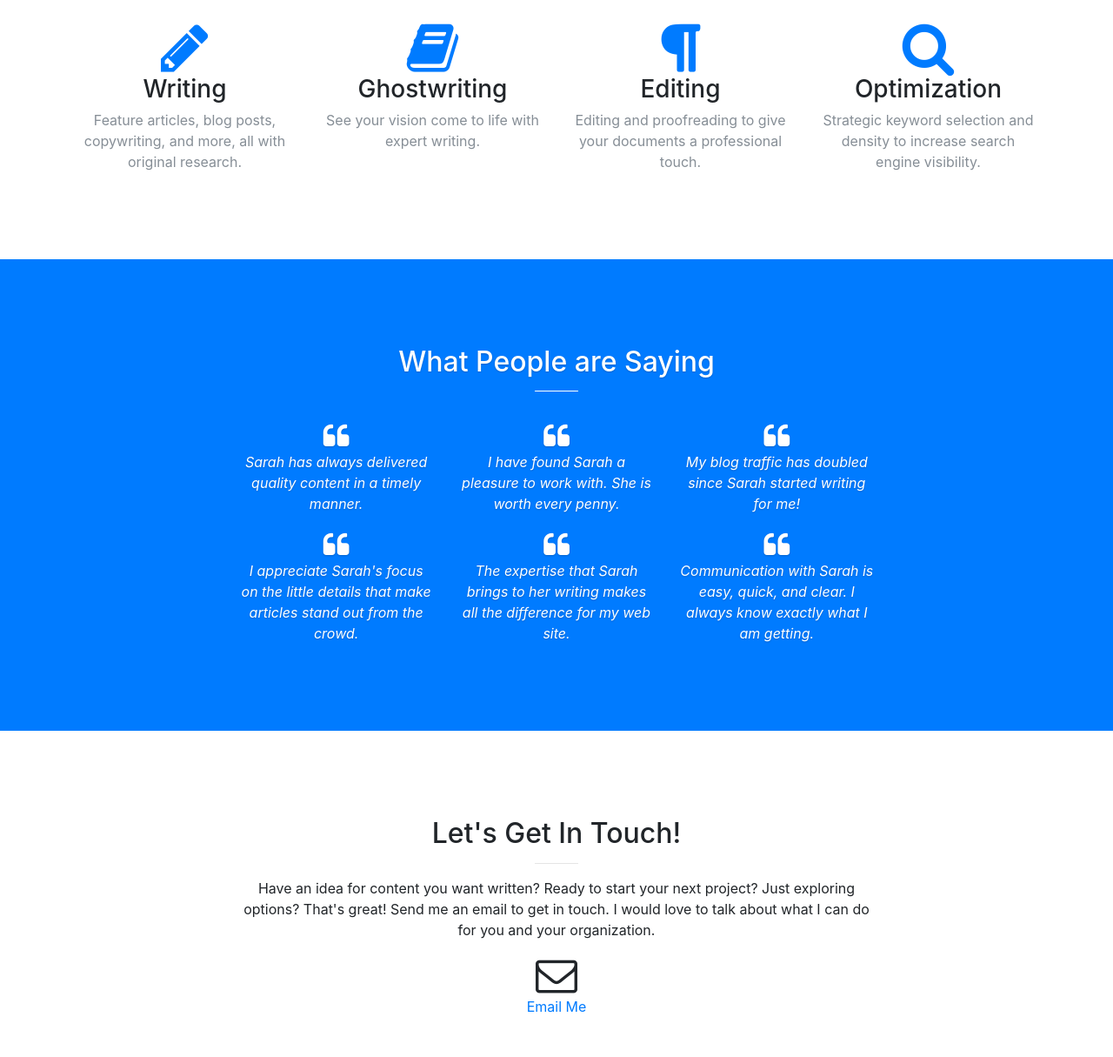
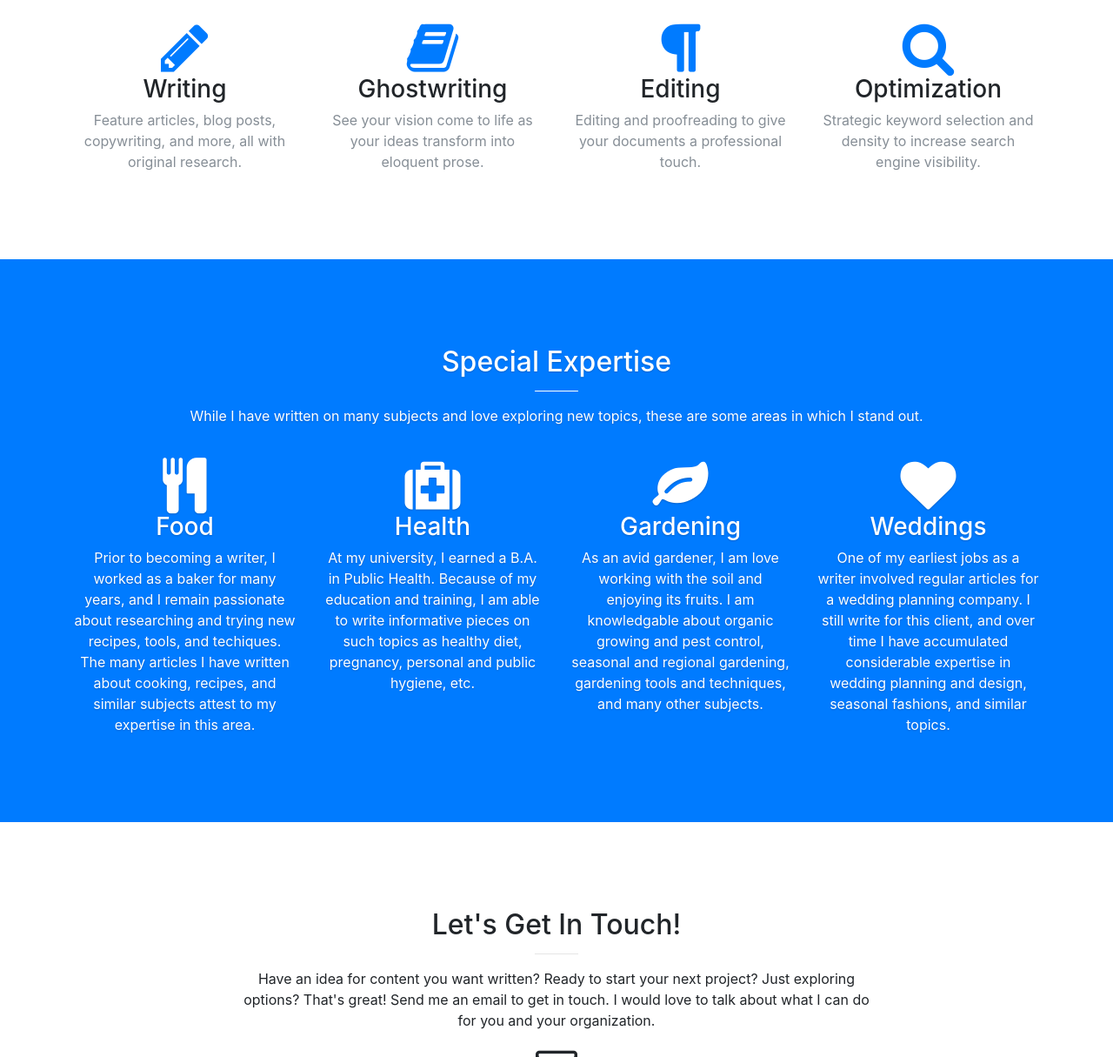
Before and after one commit to sarah-kerr/sarah-kerr.github.io, a website with bundled scripts: page index.html in a window 1280 px wide. Shown: the part 1585-2800 px from the top of the page at 87% size. Built offline with nearby package versions, Linux system fonts and the light colour scheme.

Commit message:
added subject expertise

```diff
--- a/css/creative.css
+++ b/css/creative.css
@@ -26,6 +26,14 @@ a {
     transition: all 0.2s; }
     a:focus, a:hover {
       color: #4ABDAC; }
+
+a.white-link {
+	color: #FFFFFF;
+	-webkit-transition: all 0.2s;
+	-moz-transition: all 0.2s;
+	transition: all 0.2s; }
+	a:focus, a:hover {
+	color: #FFFFFF; }
 
 h1,
 h2,
--- a/index.html
+++ b/index.html
@@ -43,12 +43,15 @@
 		  <li class="nav-item">
               <a class="nav-link js-scroll-trigger" href="#services">Services</a>
             </li>
+		  <li class="nav-item">
+              <a class="nav-link js-scroll-trigger" href="#expertise">Expertise</a>
+            </li>
 <!--            <li class="nav-item">
               <a class="nav-link js-scroll-trigger" href="#portfolio">Portfolio</a>
 	    </li>	-->
-		    <li class="nav-item">
+<!--		    <li class="nav-item">
 			 <a class="nav-link js-scroll-trigger" href="#testimonial">Testimonials</a>
-		    </li>
+		 </li> -->
 			<li class="nav-item">
 				<a class="nav-link js-scroll-trigger" href="#contact">Contact</a>
 			</li>
@@ -109,7 +112,7 @@
                <div class="service-box">
                  <i class="fa fa-4x fa-book text-primary sr-icons"></i>
                  <h3>Ghostwriting</h3>
-              <p class="text-muted">See your vision come to life with expert writing.</p>
+                 <p class="text-muted">See your vision come to life as your ideas transform into eloquent prose.</p>
                </div>
              </div>
              <div class="col-lg-3 col-md-6 text-center">
@@ -129,6 +132,58 @@
            </div>
       </div>
     </section>
+
+
+    <section class="bg-primary" id="expertise">
+      <div class="container">
+		 <div class="row">
+             <div class="col-lg-12 text-center">
+               <h2 class="section-heading text-white">Special Expertise</h2>
+               <hr class="light">
+			<p>While I have written on many subjects and love exploring new topics, these are some areas in which I stand out.</p>
+             </div>
+           </div>
+         </div>
+         <div class="container">
+           <div class="row">
+
+			 <div class="col-lg-3 col-md-6 text-center">
+                  <div class="service-box">
+                    <i class="fa fa-4x fa-cutlery sr-icons"></i>
+                    <h3>Food</h3>
+                    <p>Prior to becoming a writer, I worked as a baker for many years, and I remain passionate about researching and trying new recipes, tools, and techiques. The many articles I have written about cooking, recipes, and similar subjects attest to my expertise in this area.</p>
+                  </div>
+                </div>
+
+			 <div class="col-lg-3 col-md-6 text-center">
+                  <div class="service-box">
+                    <i class="fa fa-4x fa-medkit sr-icons"></i>
+                    <h3>Health</h3>
+                    <p>At my university, I earned a B.A. in Public Health. Because of my education and training, I am able to write informative pieces on such topics as healthy diet, pregnancy, personal and public hygiene, etc.</p>
+                  </div>
+                </div>
+
+			 <div class="col-lg-3 col-md-6 text-center">
+                  <div class="service-box">
+                    <i class="fa fa-4x fa-leaf sr-icons"></i>
+                    <h3>Gardening</h3>
+                    <p>As an avid gardener, I am love working with the soil and enjoying its fruits. I am knowledgable about organic growing and pest control, seasonal and regional gardening, gardening tools and techniques, and many other subjects.</p>
+                  </div>
+                </div>
+
+             <div class="col-lg-3 col-md-6 text-center">
+               <div class="service-box">
+                 <i class="fa fa-4x fa-heart sr-icons"></i>
+                 <h3>Weddings</h3>
+                 <p>One of my earliest jobs as a writer involved regular articles for a wedding planning company. I still write for this client, and over time I have accumulated considerable expertise in wedding planning and design, seasonal fashions, and similar topics.</p>
+               </div>
+             </div>
+
+           </div>
+      </div>
+    </section>
+
+
 
 <!--
     <section class="p-0" id="portfolio">
@@ -237,7 +292,7 @@
     </section>
 -->
 
-
+<!--
 <section class="bg-primary" id="testimonial">
   <div class="container">
     <div class="row">
@@ -289,6 +344,7 @@
     </div>
   </div>
 </section>
+-->
 
 <!-- Testimonials will go here
     <div class="col-lg-4 col-sm-6 text-center">
@@ -341,6 +397,19 @@
     </section>
 
 <!-- Need footer! -->
+<div class="bg-primary">
+	<div class="container text-center">
+		<div class="col-lg-8 mx-auto text-center">
+            <hr class="primary">
+          </div>
+		<div class="row">
+			<div class="col-lg-12 text-center">
+				<p><a class="white-link js-scroll-trigger" href="#page-top">Back to top</a></p>
+				<p>Copyright © 2017 Sarah Kerr</p>
+			</div>
+		</div>
+	</div>
+</div>
 
 
     <!-- Bootstrap core JavaScript -->
```
Lines whose indentation alone changed are shown as unchanged.
